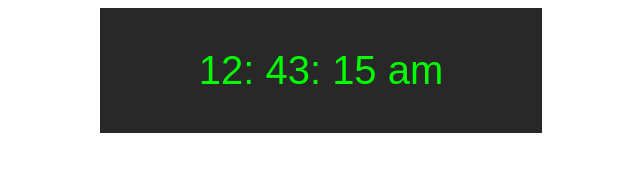
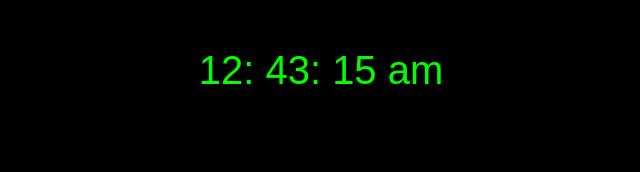
Before and after one commit to alankue/clock, a plain HTML site: page index.html in a window 1280 px wide. Shown: the whole page, without its empty margins (319-959 px from the left). Drawn offline with Linux system fonts and the light colour scheme.

Commit message:
black back

```diff
--- a/styles.css
+++ b/styles.css
@@ -1,6 +1,10 @@
+body {
+    background-color: black;
+}
+
 #digital-clock {
  color: #00FF00;
- background-color: #282828;
+ background-color: black;
  width: 35%;
  margin: auto;
  padding-top: 40px;
```
